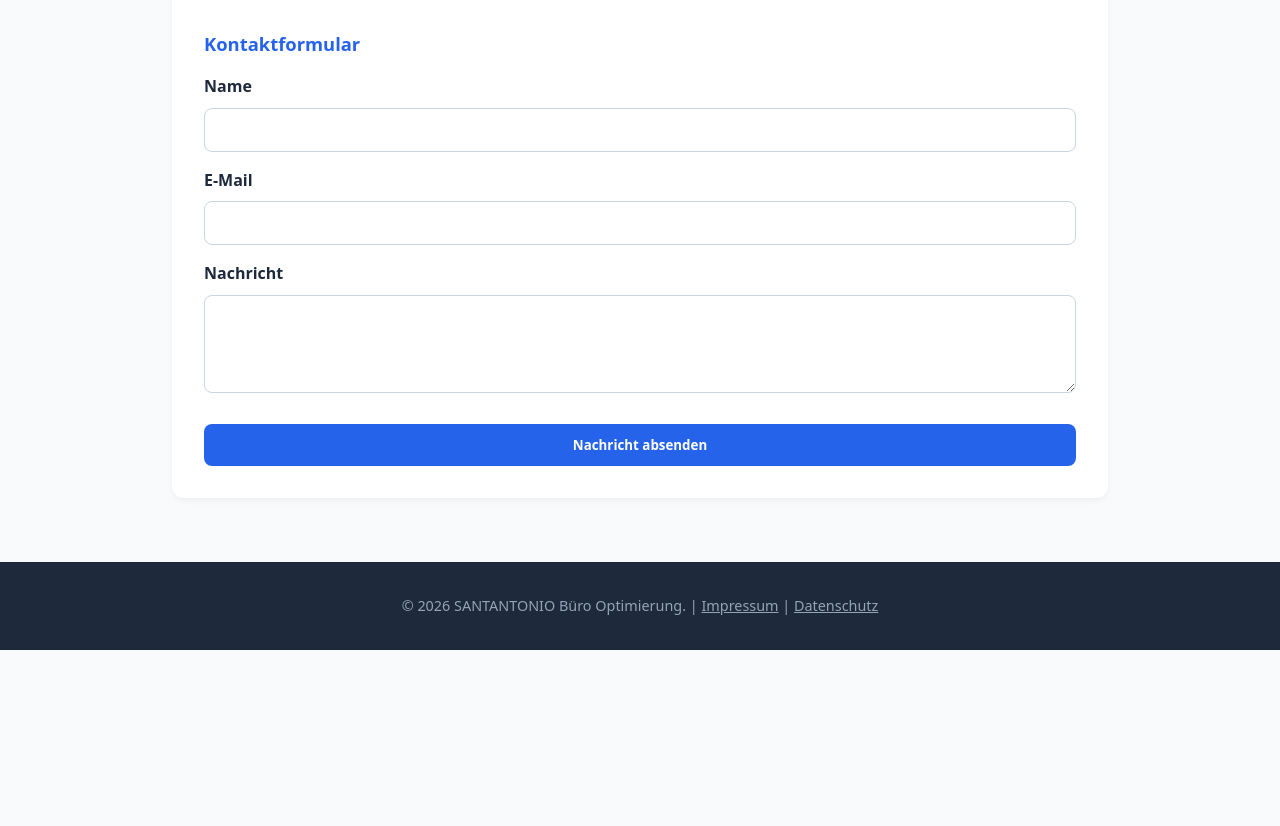
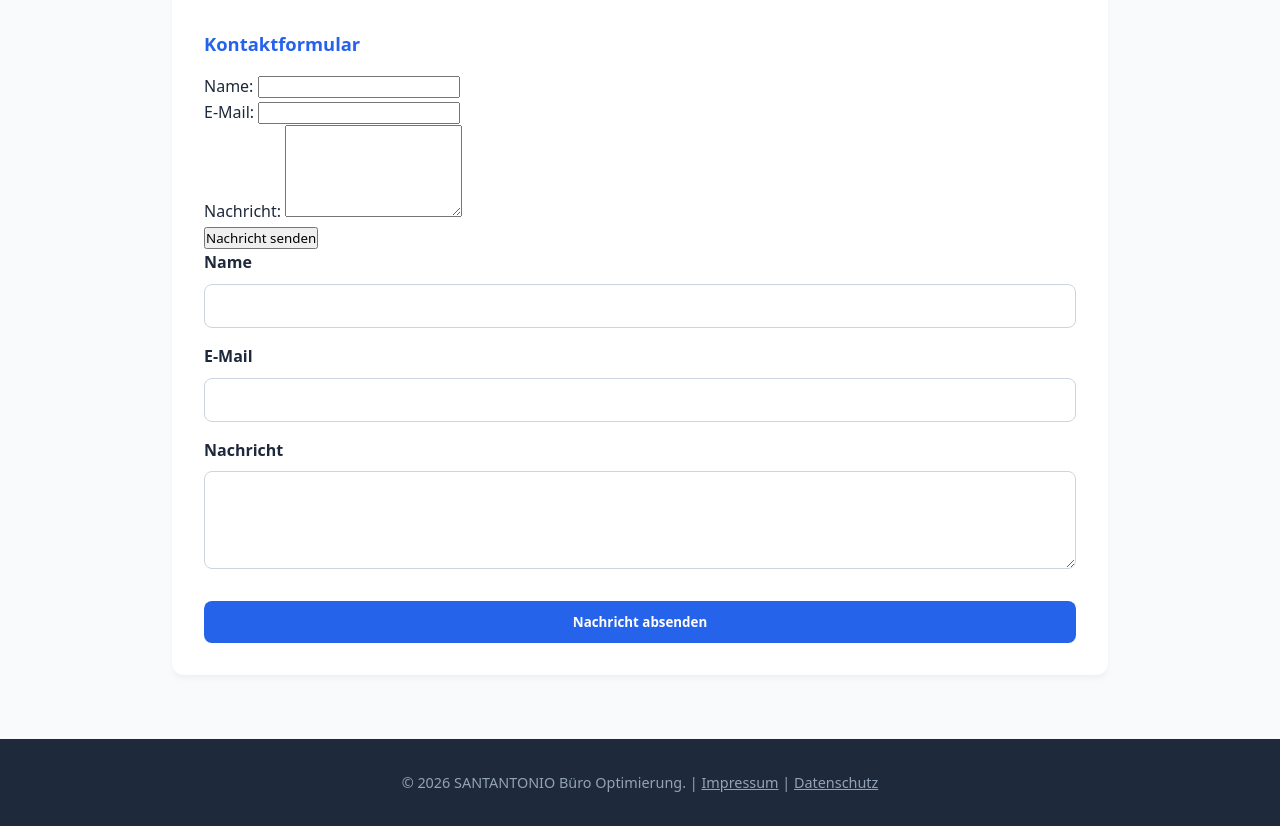
Before and after one commit to Dapiffpoff/Santantonio-Bueroservice, a plain HTML site: page index.html in a window 1280 px wide. Shown: the part 2444-3270 px from the top of the page. Before the commit the page ends 3094 px from the top, so only its background shows below. Drawn offline with Linux system fonts and the light colour scheme.

Commit message:
Update index.html

```diff
--- a/index.html
+++ b/index.html
@@ -338,6 +338,24 @@
             <h3 style="color: var(--primary); margin-bottom: 1rem; font-size: 1.15rem;">Kontaktformular</h3>
 
             <form action="https://formspree.io/f/mqpzebql" method="POST">
+    <div class="form-group">
+        <label for="name">Name:</label>
+        <input type="text" id="name" name="name" required>
+    </div>
+
+    <div class="form-group">
+        <label for="email">E-Mail:</label>
+        <input type="email" id="email" name="email" required>
+    </div>
+
+    <div class="form-group">
+        <label for="message">Nachricht:</label>
+        <textarea id="message" name="message" rows="5" required></textarea>
+    </div>
+
+    <button type="submit" class="btn-submit">Nachricht senden</button>
+</form>
+
 
                 <div style="margin-bottom: 1rem;">
                     <label style="display: block; margin-bottom: 0.5rem; font-weight: 600;">Name</label>
```
